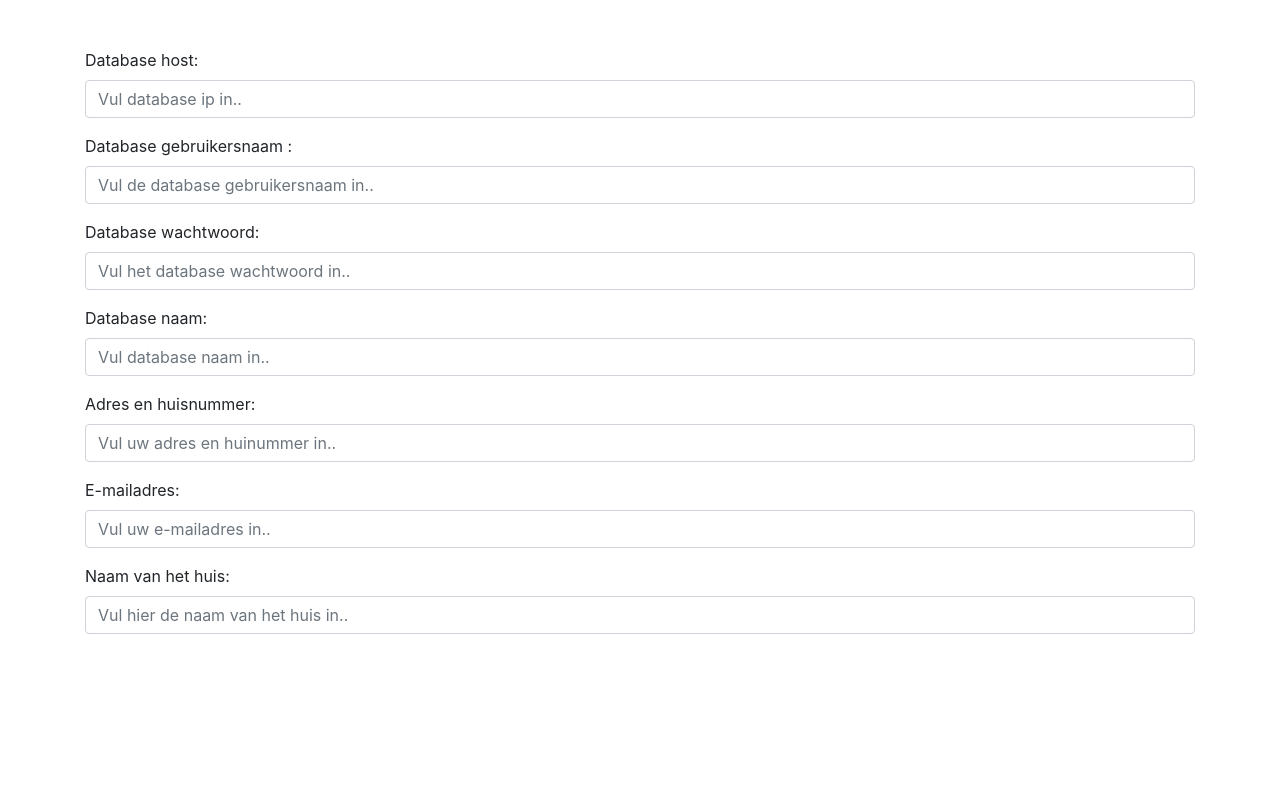
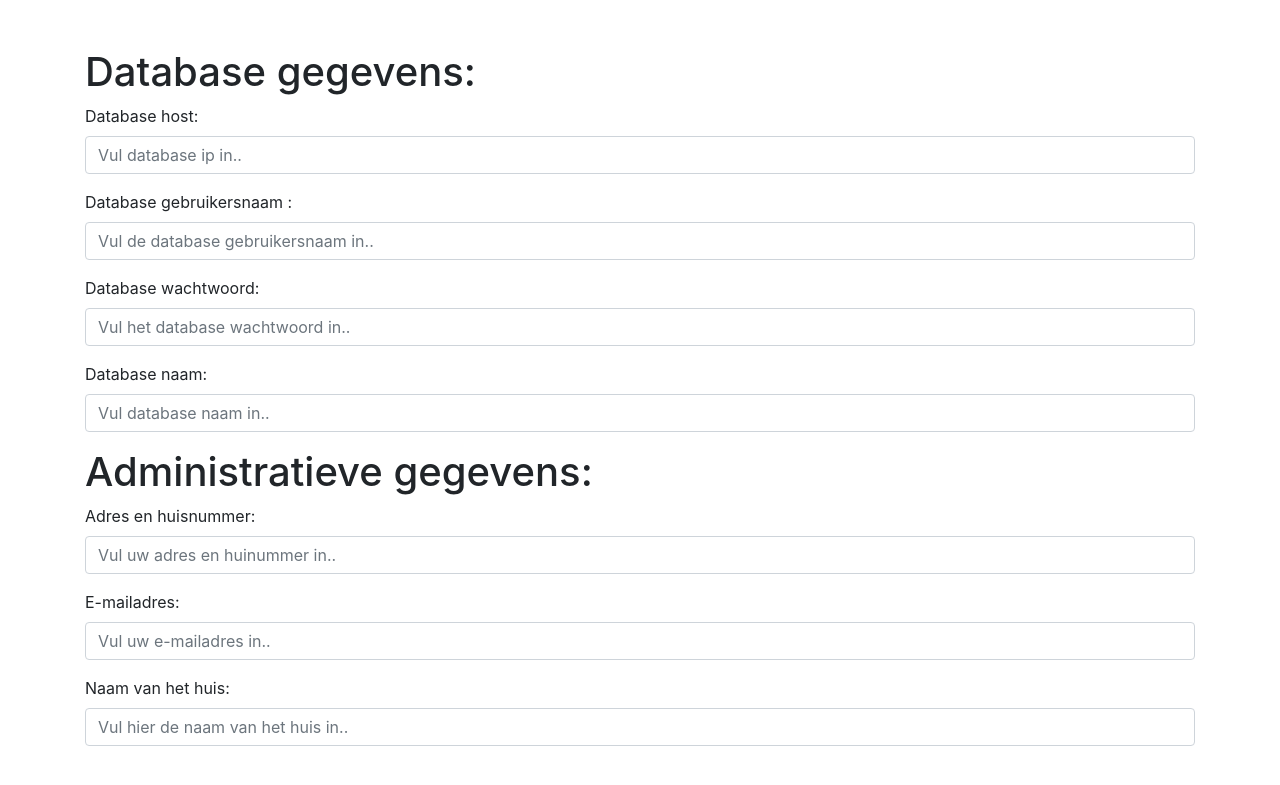
Before and after one commit to devserge/house-bidsystem, a PHP site: page /setup.php in a window 1280 px wide. Shown: the top 785 px of the page. Run offline with PHP 8.4, Linux system fonts and the light colour scheme; some libraries are stand-ins or nearby versions.

Commit message:
Update setup.php - titel toegevoegd en beide secties gesepereerd in andere div class.

```diff
--- a/setup.php
+++ b/setup.php
@@ -7,6 +7,8 @@ include("header.php");
 <body>
     <div class="container mt-5">
         <form>
+            <div class="">
+              <h1>Database gegevens:</h1>
               <div class="form-group">
                 <label for="dbhost">Database host:</label>
                 <input type="text" name="dbhost" class="form-control" placeholder="Vul database ip in..">
@@ -23,6 +25,10 @@ include("header.php");
                 <label for="dbname">Database naam:</label>
                 <input type="text" name="dbname" class="form-control" placeholder="Vul database naam in..">
               </div>
+            </div>
+
+            <div class="">
+              <h1>Administratieve gegevens:</h1>
               <div class="form-group">
                 <label for="adres">Adres en huisnummer:</label>
                 <input type="text" name="adres" class="form-control" placeholder="Vul uw adres en huinummer in..">
@@ -35,6 +41,7 @@ include("header.php");
                 <label for="huisnaam">Naam van het huis:</label>
                 <input type="text" name="huisnaam" class="form-control" placeholder="Vul hier de naam van het huis in..">
               </div>
+            </div>
           </form>
 
 
```
Lines whose indentation alone changed are shown as unchanged.
